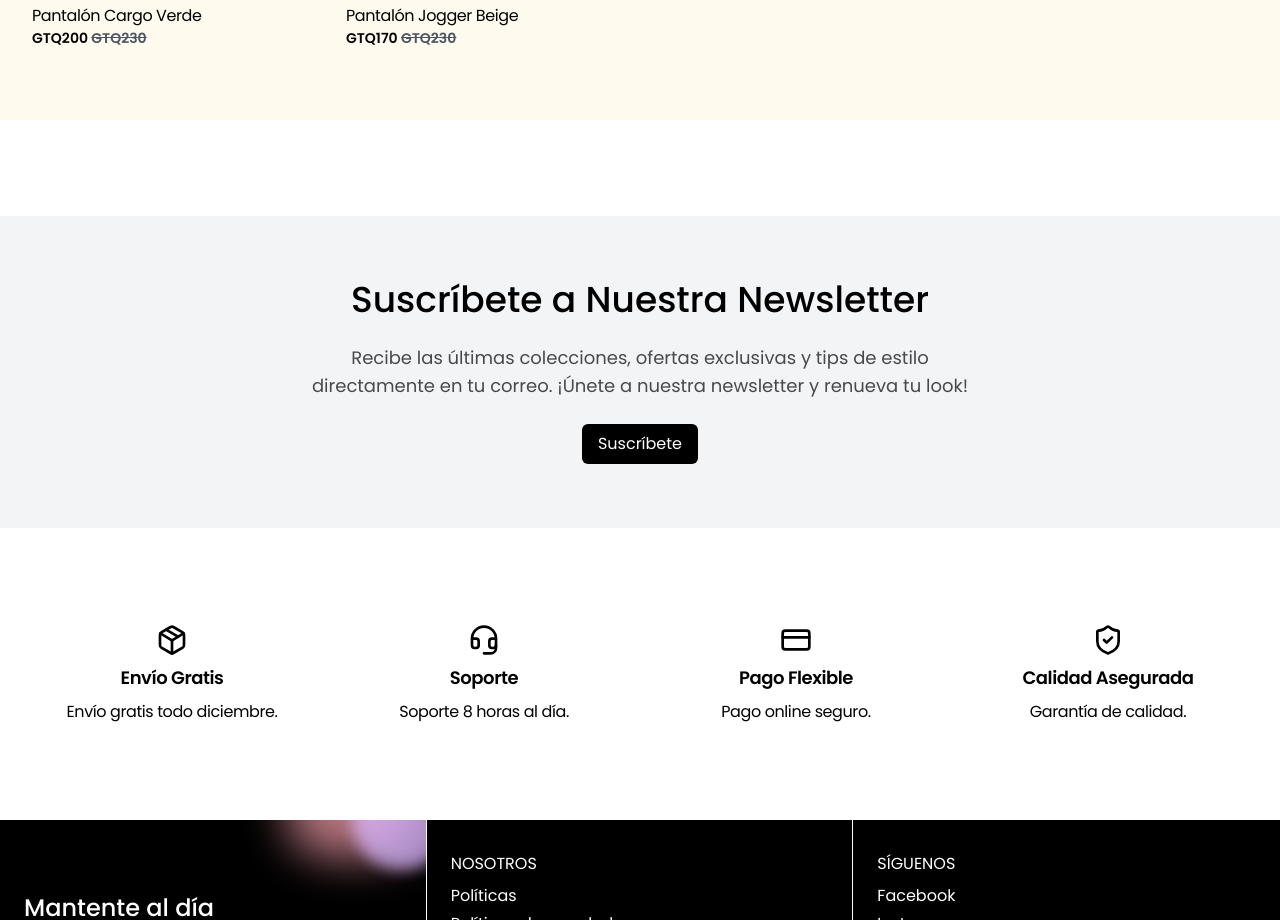
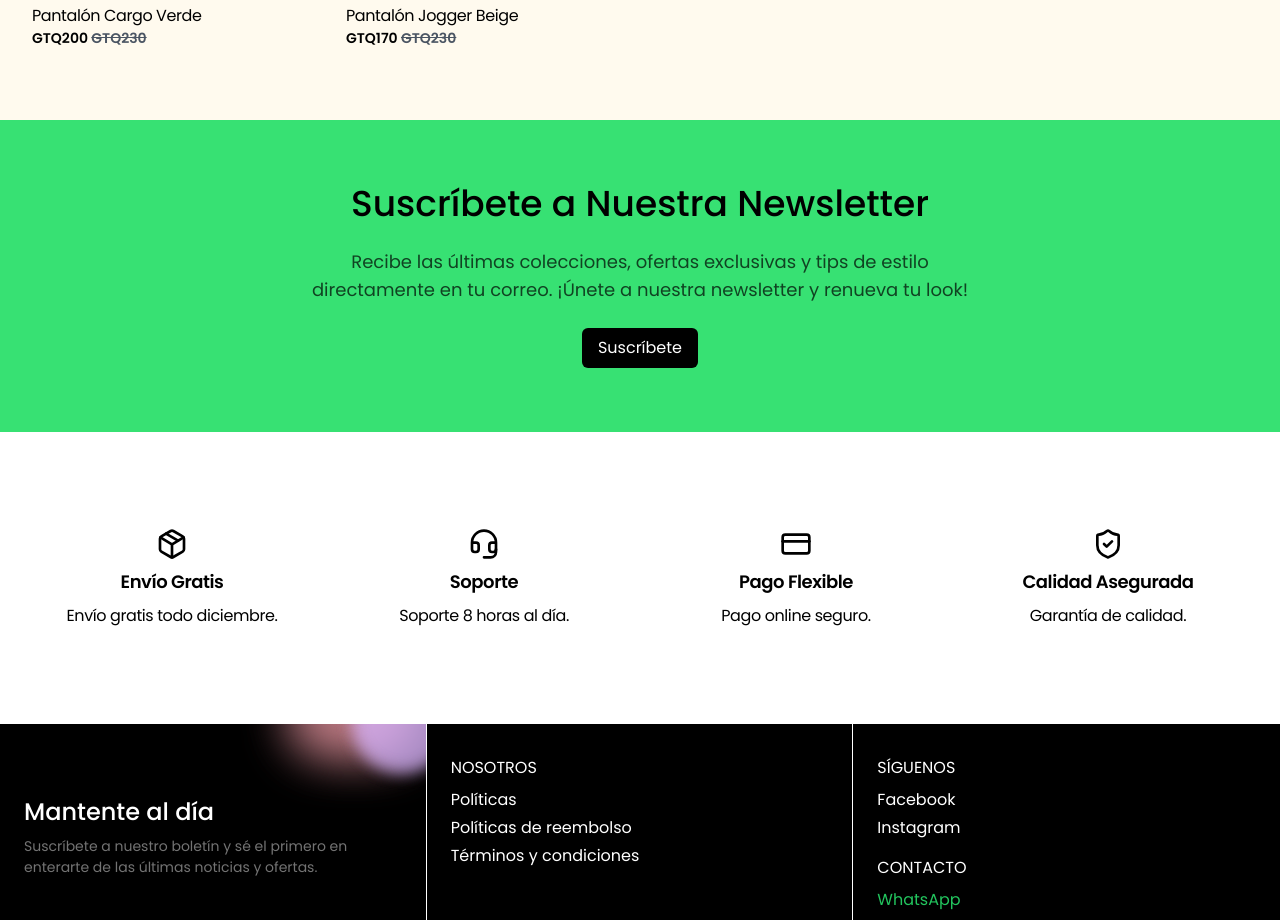
Before and after one commit to hayyrs66/distincion-ecommerce, a Next.js app: page / in a window 1280 px wide. Shown: the part 1980-2900 px from the top of the page. Built offline with nearby package versions, Linux system fonts and the light colour scheme.

Commit message:
Refactor Newsletter component: Update background color

```diff
--- a/src/app/components/Newsletter.jsx
+++ b/src/app/components/Newsletter.jsx
@@ -3,7 +3,7 @@ import Link from "next/link";
 
 const Newsletter = () => {
   return (
-    <section className="w-full flex flex-col gap-6 justify-center items-center px-6 py-16 mt-24 bg-gray-100">
+    <section className="w-full flex flex-col gap-6 justify-center items-center px-6 py-16 bg-[#37e173]">
       <h4 className="text-black text-3xl md:text-4xl font-medium text-center">
         Suscríbete a Nuestra Newsletter
       </h4>
```
